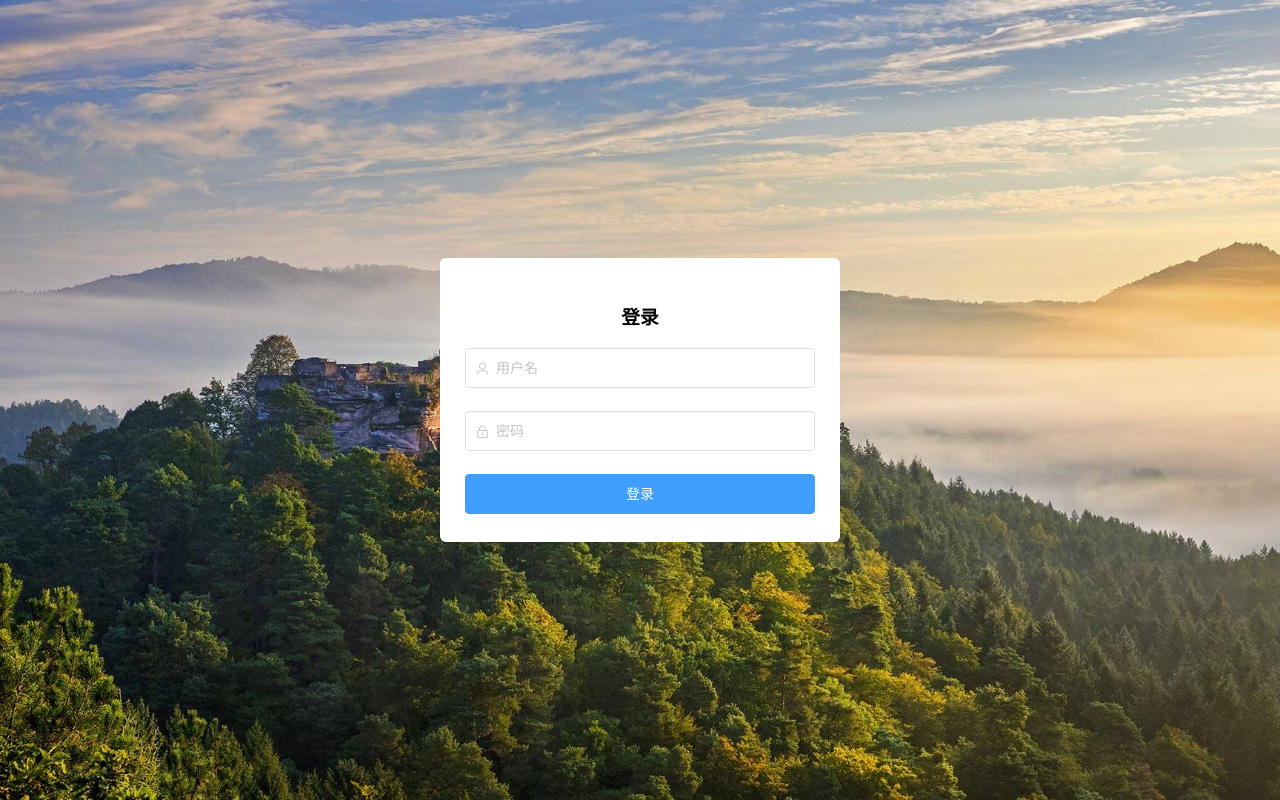
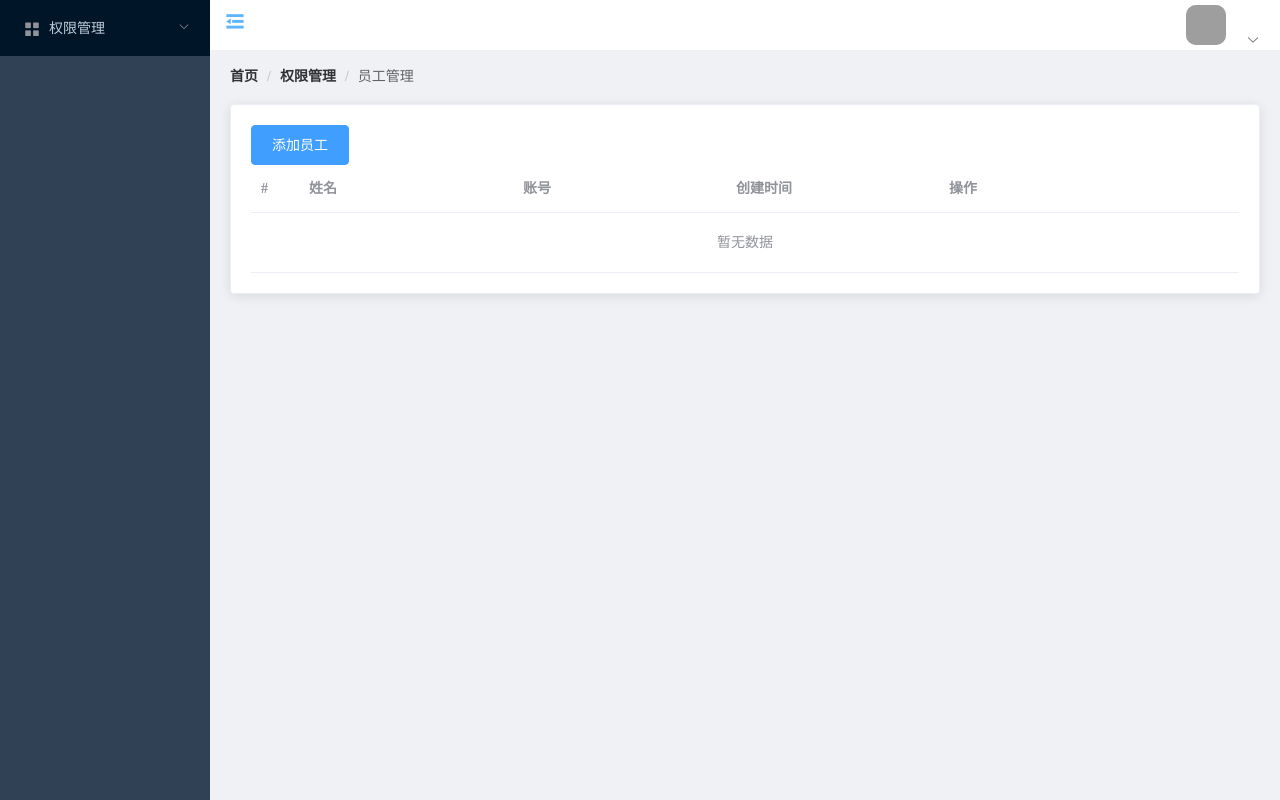
Before and after one commit to Dark-Light-alt/imooc_manager, a Vue app: page /#/home in a window 1280 px wide. Before the commit this address led to /#/. Built offline with nearby package versions, Linux system fonts and the light colour scheme; grey boxes are pictures that could not be loaded.

Commit message:
employeeInfo commit

```diff
--- a/src/assets/css/global.css
+++ b/src/assets/css/global.css
@@ -4,3 +4,11 @@ html, body, #app {
     margin: 0;
     padding: 0;
 }
+
+.el-card {
+    margin-top: 20px;
+}
+
+.el-pagination {
+    margin-top: 20px;
+}
--- a/src/components/Home.vue
+++ b/src/components/Home.vue
@@ -58,12 +58,6 @@ export default {
       consumer: {},
       menus: [
         {
-          id: '2',
-          path: 'Classes',
-          name: '班级管理',
-          icon: 'el-icon-menu'
-        },
-        {
           id: '1',
           path: '',
           name: '权限管理',
@@ -71,8 +65,8 @@ export default {
           children: [
             {
               id: '1_1',
-              path: 'Consumer',
-              name: '用户管理'
+              path: 'EmployeeInfo',
+              name: '员工管理'
             },
             {
               id: '1_2',
--- /dev/null
+++ b/src/components/employeeInfo/EmployeeInfo.vue
@@ -0,0 +1,39 @@
+<template>
+  <div class="employeeInfo">
+    <el-breadcrumb separator="/">
+      <el-breadcrumb-item :to="{ name: 'Home' }">首页</el-breadcrumb-item>
+      <el-breadcrumb-item :to="{ name: 'Home' }">权限管理</el-breadcrumb-item>
+      <el-breadcrumb-item>员工管理</el-breadcrumb-item>
+    </el-breadcrumb>
+    <el-card>
+      <el-row :gutter="20">
+        <el-col :span="12">
+          <el-button type="primary">添加员工</el-button>
+        </el-col>
+      </el-row>
+      <el-table :data="employeeInfoList">
+        <el-table-column type="index" label="#"></el-table-column>
+        <el-table-column prop="name" label="姓名"></el-table-column>
+        <el-table-column prop="username" label="账号"></el-table-column>
+        <el-table-column prop="createTime" label="创建时间"></el-table-column>
+        <el-table-column label="操作" width="300">
+        </el-table-column>
+      </el-table>
+    </el-card>
+  </div>
+</template>
+
+<script>
+  export default {
+    name: 'EmployeeInfo',
+    data: function () {
+      return {
+        employeeInfoList: []
+      }
+    }
+  }
+</script>
+
+<style scoped>
+
+</style>
--- a/src/router/index.js
+++ b/src/router/index.js
@@ -12,7 +12,14 @@ const routes = [
   {
     path: '/home',
     name: 'Home',
-    component: () => import('../components/Home')
+    component: () => import('../components/Home'),
+    children: [
+      {
+        path: '/home',
+        name: 'Home',
+        component: () => import('../components/employeeInfo/EmployeeInfo')
+      }
+    ]
   }
 ]
 
```
Also changed, not shown: .eslintrc.js.
